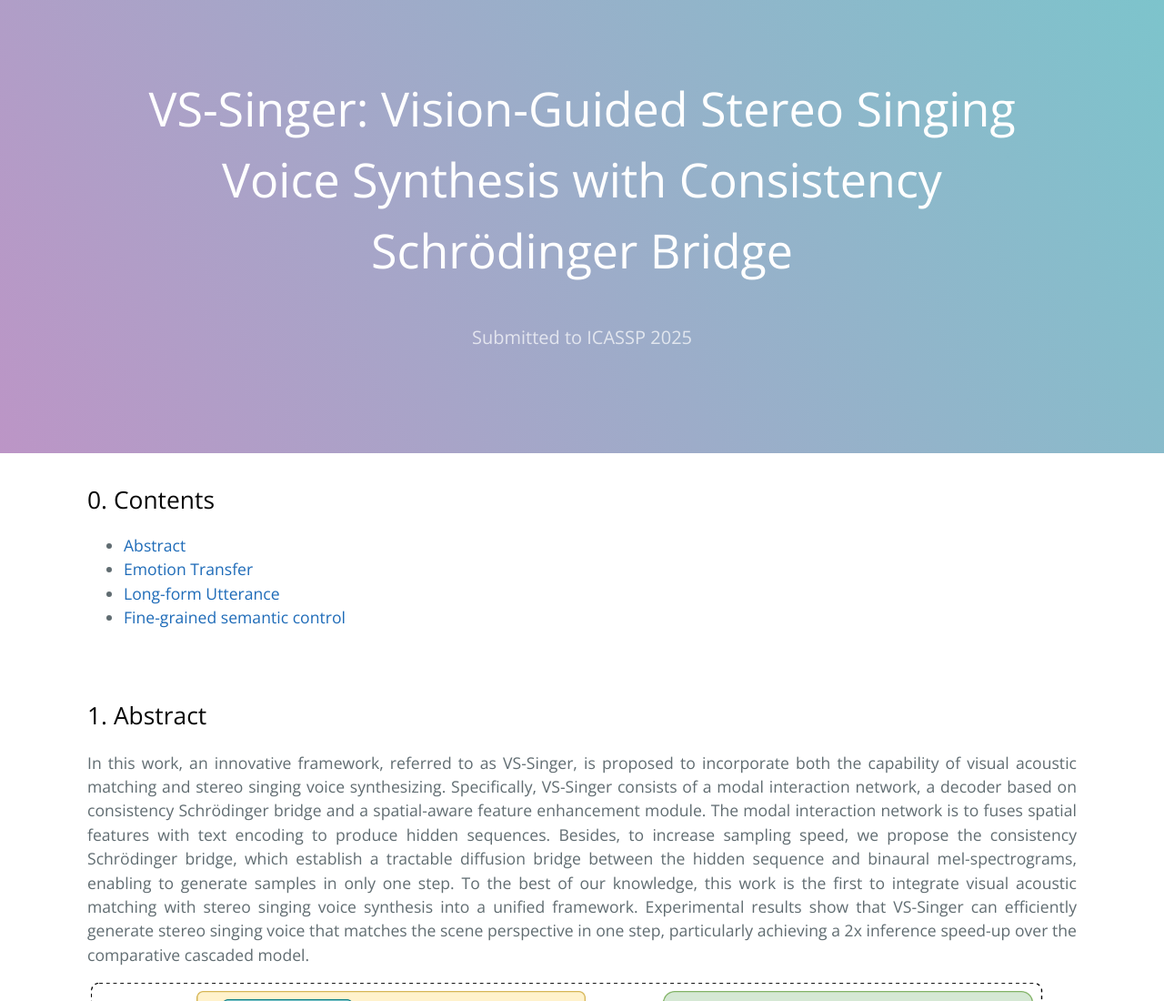
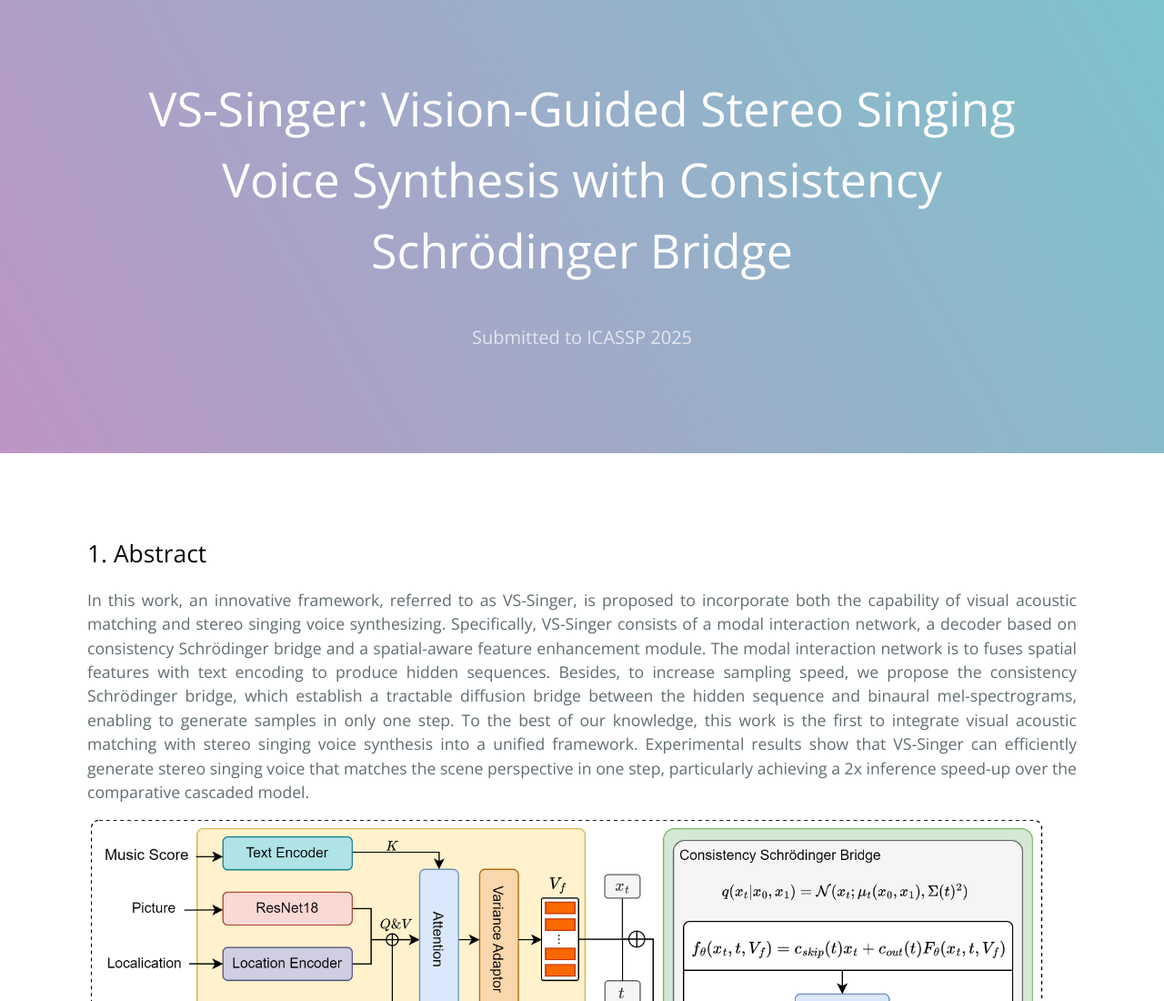
Before and after one commit to usinger1/VS-Signer, a plain HTML site: page index.html in a window 1280 px wide. Shown: the top 1100 px of the page at 91% size. Drawn offline with nearby package versions, Linux system fonts and the light colour scheme.

Commit message:
Update index.html

```diff
--- a/index.html
+++ b/index.html
@@ -29,13 +29,13 @@
 
 <section class="main-content">
 
-<h2>0. Contents</h2>
+<!--<h2>0. Contents</h2>
 <ul>
   <li><a href="#abstract">Abstract</a></li>
   <li><a href='#emotion_transfer'>Emotion Transfer</a></li>
   <li><a href='#long_form_utterance'>Long-form Utterance</a></li>
   <li><a href='#fine-grained semantic control'>Fine-grained semantic control</a></li>
-</ul>
+</ul>-->
 
 <br>
 <h2 id="abstract">1. Abstract<a name="abstract"></a></h2>
```
